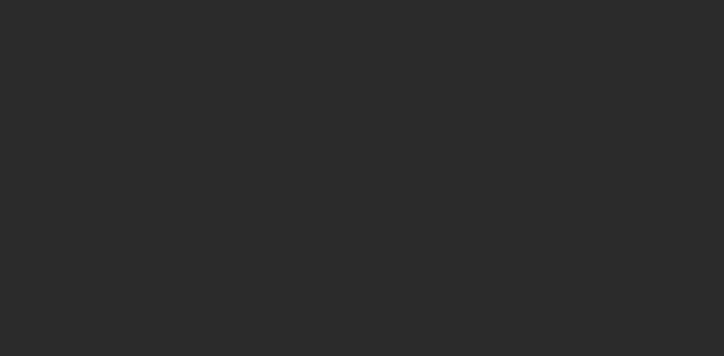
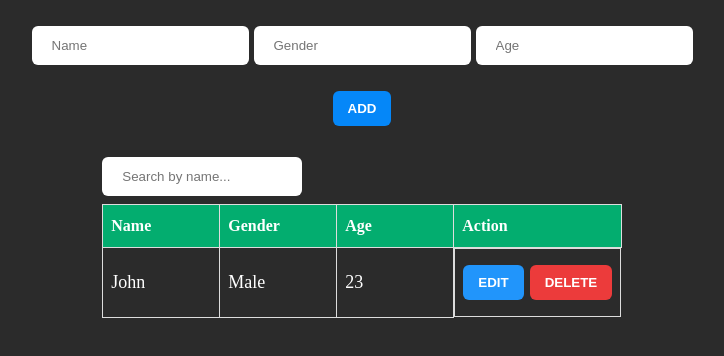
Before and after one commit to harshgarg007/Data-Table-with-CRUD, a React (Vite) app: page / in a window 1280 px wide. Shown: the top 356 px of the page, without its empty margins (278-1002 px from the left). Built offline with nearby package versions, Linux system fonts and the light colour scheme.

Commit message:
Add DataTable file and CSS

```diff
--- a/src/App.css
+++ b/src/App.css
@@ -2,3 +2,137 @@ body {
     background-color: #2b2b2b;
     color: #fff;
 }
+
+.App {
+    text-align: center;
+}
+
+.container {
+    display: flex;
+    flex-direction: column;
+    align-items: center;
+    padding: 5px;
+    gap: 10px;
+}
+
+.add-container{
+    display: flex;
+    flex-direction: column;
+    align-items: center;
+    padding: 5px;
+    gap: 10px;
+}
+
+.info-container{
+    display: flex;
+    flex-wrap: wrap;
+    justify-content: center;
+    gap: 5px;
+}
+
+input[type="text"],
+input[type="number"],
+button {
+    appearance: none;
+    border: 0;
+    padding: 12px 20px;
+    margin: 8px 0;
+    box-sizing: border-box;
+    border-radius: 6px;
+}
+
+button {
+    font-weight: 600;
+    padding: 10px 15px;
+    cursor: pointer;
+}
+
+.add {
+    background-color: #0587f8;
+    color: #fff;
+}
+
+.search-input {
+    width: 200px;
+}
+
+.search-table-container{
+    display: flex;
+    flex-direction: column;
+    justify-content: flex-start;
+}
+
+table {
+    border-collapse: collapse;
+}
+
+table td,
+table th {
+    border: 1px solid #ddd;
+    padding: 8px;
+    max-width: 350px;
+    word-wrap: break-word;
+    text-align: left;
+    columns: #fff;
+}
+
+table td {
+    font-size: 18px;
+    font-weight: 400;
+}
+
+table tr:hover {
+    background-color: #3f3c3c;
+    transition: .4s ease-in-out;
+}
+
+tr th {
+    min-width: 100px;
+    background-color: #fff;
+}
+
+table th {
+    padding-top: 12px;
+    padding-bottom: 12px;
+    text-align: left;
+    background-color: #03ad6f;
+}
+
+.actions {
+    display: flex;
+    justify-content: center;
+    gap: 6px
+}
+
+.edit {
+    background-color: #2195fb;
+    color: #fff;
+    text-transform: uppercase;
+}
+
+.delete {
+    background-color: rgb(236, 59, 59);
+    color: #fff;
+    text-transform: uppercase;
+}
+
+/* responsiveness */
+
+@media only screen and (max-width: 600px) {
+    tr th {
+        min-width: unset;
+    }
+
+    table td {
+        font-size: 14px;
+    }
+
+    .actions {
+        flex-wrap: wrap;
+        gap: 2px;
+    }
+
+    button {
+        margin: 3px 0;
+    }
+}
--- a/src/App.jsx
+++ b/src/App.jsx
@@ -1,12 +1,13 @@
 
 import './App.css'
+import DataTable from './components/DataTable'
 
 function App() {
 
 
   return (
     <div className='App'>
-
+      <DataTable/>
     </div>
   )
 }
--- /dev/null
+++ b/src/components/DataTable.jsx
@@ -0,0 +1,77 @@
+function DataTable() {
+  return (
+    <div className="container">
+      <div className="add-container">
+        <div className="info-container">
+            {/* name input */}
+          <input
+            type="text"
+            placeholder="Name"
+            // value={""}
+            onChange={() => {}}
+          />
+          {/* gender */}
+          <input
+            type="text"
+            placeholder="Gender"
+            // value={""}
+            onChange={() => {}}
+          />
+          {/* age */}
+          <input
+            type="number"
+            placeholder="Age"
+            // value={""}
+            onChange={() => {}}
+          />
+        </div>
+
+        <button className="add">ADD</button>
+      </div>
+
+      {/* search table */}
+
+      <div className="search-table-container">
+        {/* search input */}
+          {/* gender */}
+          <input
+            type="text"
+            placeholder="Search by name..."
+            // value={""}
+            onChange={() => {}}
+            className="search-input"
+          />
+
+          {/* table */}
+          <table>
+            {/* table header */}
+            <thead>
+                <tr>
+                    <th>Name</th>
+                    <th>Gender</th>
+                    <th>Age</th>
+                    <th>Action</th>  {/* edit delete action */}
+                </tr>
+            </thead>
+
+            {/* table body */}
+            <tbody>
+                <tr>
+                    <td>John</td>
+                    <td>Male</td>
+                    <td>23</td>
+                    <td className="actions">
+                        <button className="edit">Edit</button>
+                        <button className="delete">Delete</button>
+                    </td>
+                </tr>
+            </tbody>
+            {/* pagination */}
+            <div className="pagination"></div>
+          </table>
+      </div>
+    </div>
+  );
+}
+
+export default DataTable;
```
